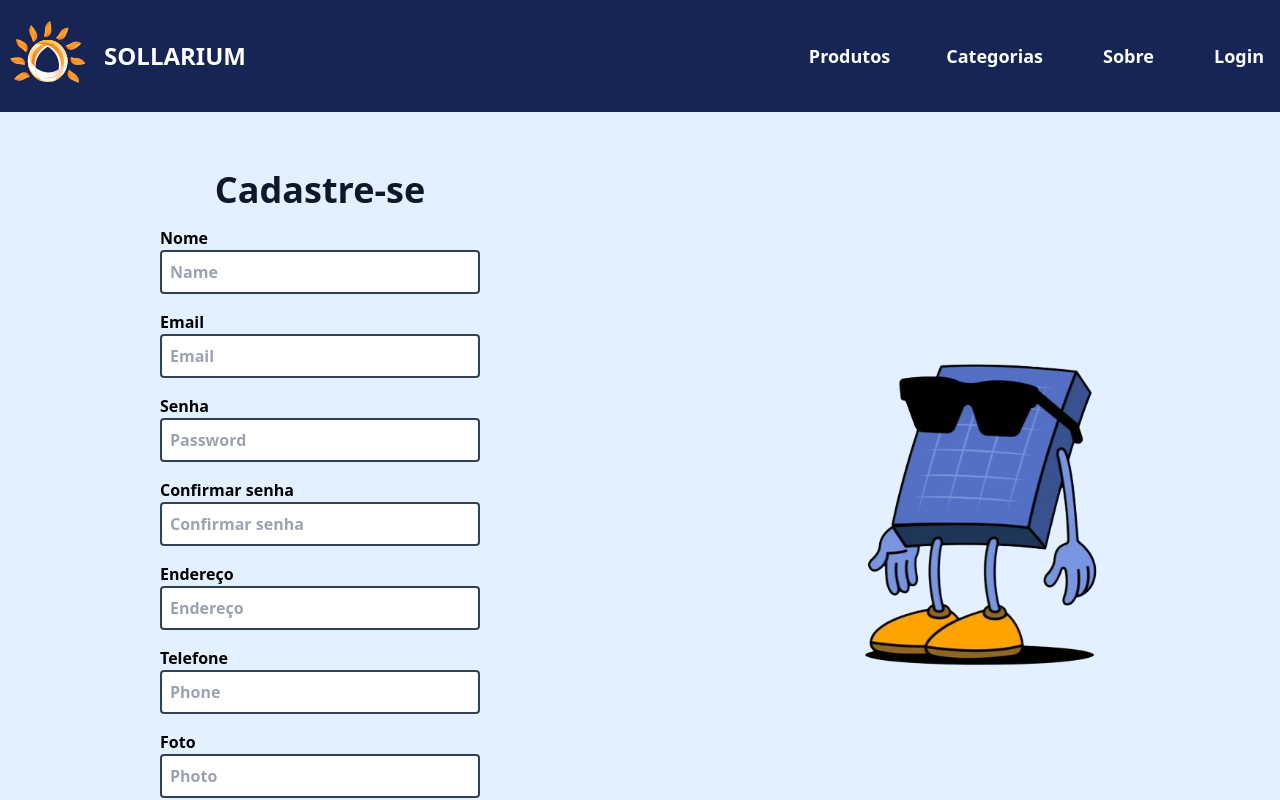
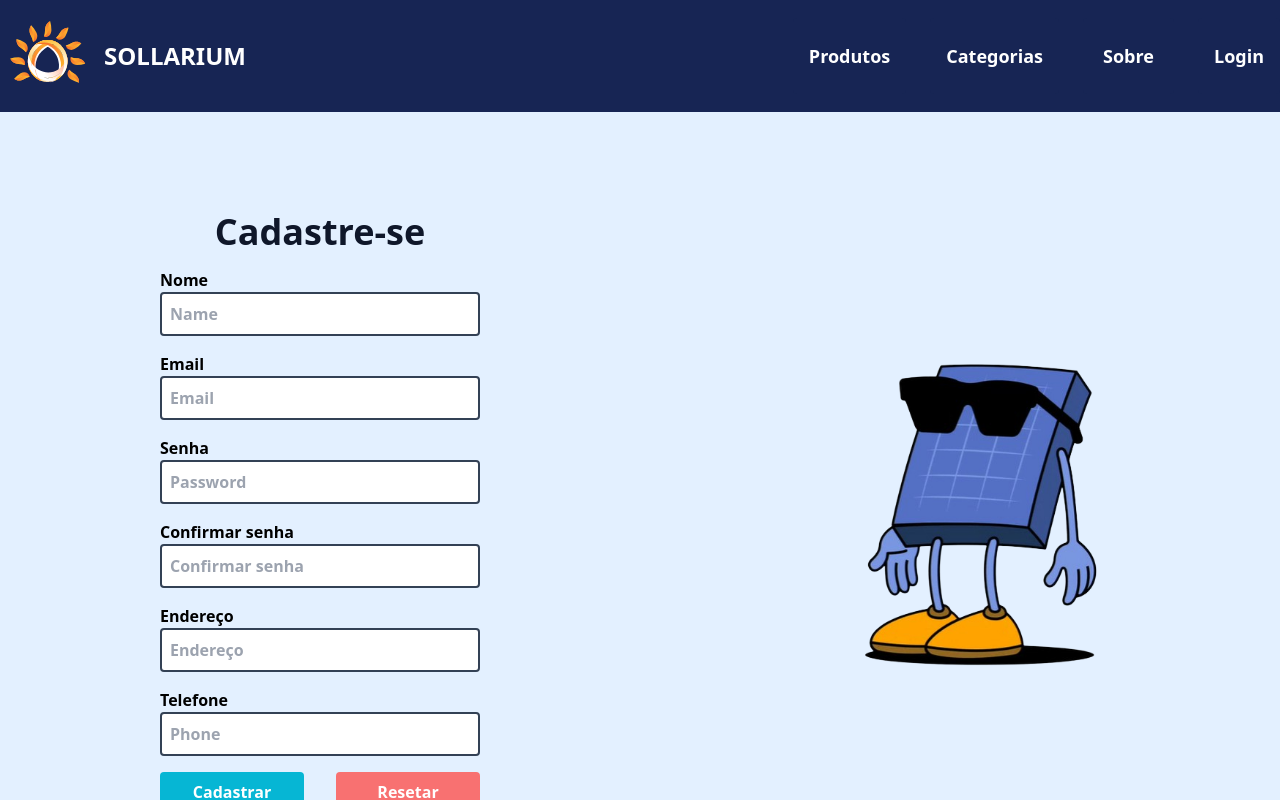
Before and after one commit to Projeto-integrador-Sollarium/Front, a React (Vite) app: page /register in a window 1280 px wide. Shown: the top 800 px of the page. Built offline with nearby package versions, Linux system fonts and the light colour scheme.

Commit message:
atualizando 13

```diff
--- a/src/Pages/Register/Register.tsx
+++ b/src/Pages/Register/Register.tsx
@@ -153,7 +153,7 @@
                         onChange={(e: ChangeEvent<HTMLInputElement>) => updateState(e)}
                     />
                 </div>
-                <div className="flex flex-col w-full">
+                {/* <div className="flex flex-col w-full">
                     <label htmlFor="photo">Foto</label>
                     <input
                         type="text"
@@ -164,7 +164,7 @@
                         value={user.photo}
                         onChange={(e: ChangeEvent<HTMLInputElement>) => updateState(e)}
                     />
-                </div>
+                </div> */}
                 <div className="flex justify-around w-full gap-8">
                     <button type='submit' className="rounded bg-cyan-500 hover:bg-cyan-900 text-white w-1/2 py-2 flex justify-center">
                         <span>Cadastrar</span>
```
Also changed, not shown: 2 other files (tests, documents, lock files or other folders).
